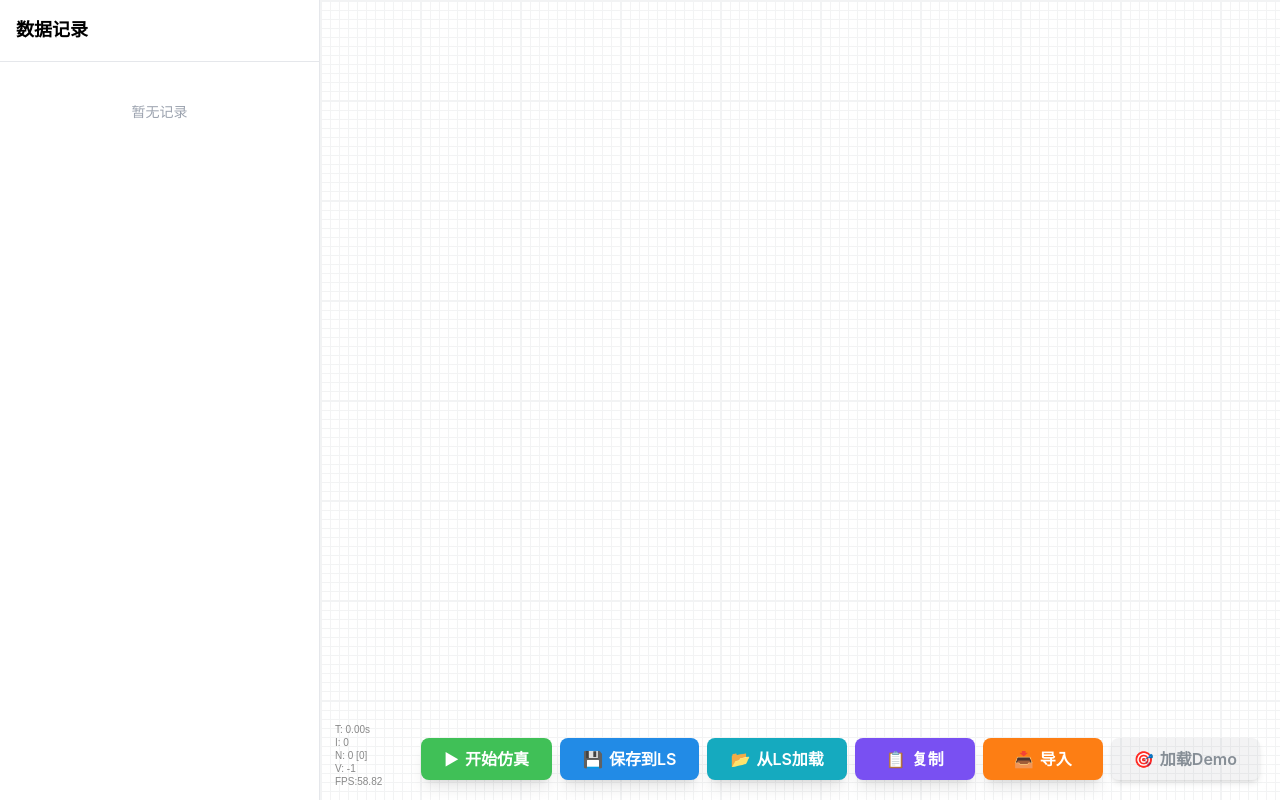
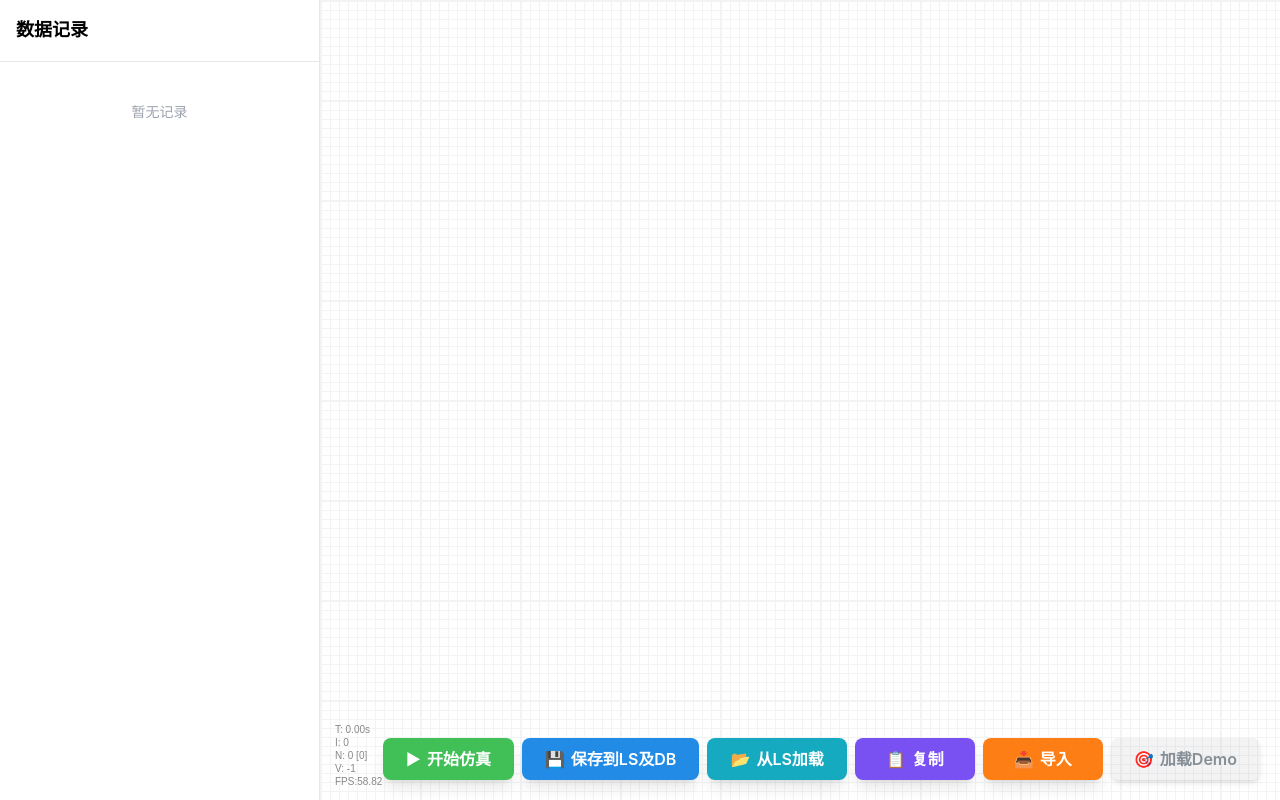
Before and after one commit to sahadev/var_logic_model, a React (Create React App) app in the folder packages/main-package/: page / in a window 1280 px wide. Built offline with nearby package versions, Linux system fonts and the light colour scheme.

Commit message:
chore: 移除 build 目录的 git 追踪

```diff
--- a/packages/main-package/src/components/Serialize.tsx
+++ b/packages/main-package/src/components/Serialize.tsx
@@ -176,7 +176,7 @@ export const Serialize = () => {
           }}
         >
           <span className="mr-1.5">💾</span>
-          保存到LS
+          保存到LS及DB
         </Button>
 
         <Button
--- a/packages/main-package/src/extends/Graph.ts
+++ b/packages/main-package/src/extends/Graph.ts
@@ -49,6 +49,7 @@ class Graph {
     canvas: LGraphCanvas;
 
     constructor() {
+        console.log("Graph constructor, 初始化");
         this.graph = new LGraph();
         this.canvas = new LGraphCanvas("#mycanvas", this.graph);
         this.canvas.resize(window.innerWidth, window.innerHeight);
```
Also changed, not shown: 17 other files (tests, documents, lock files or other folders).
